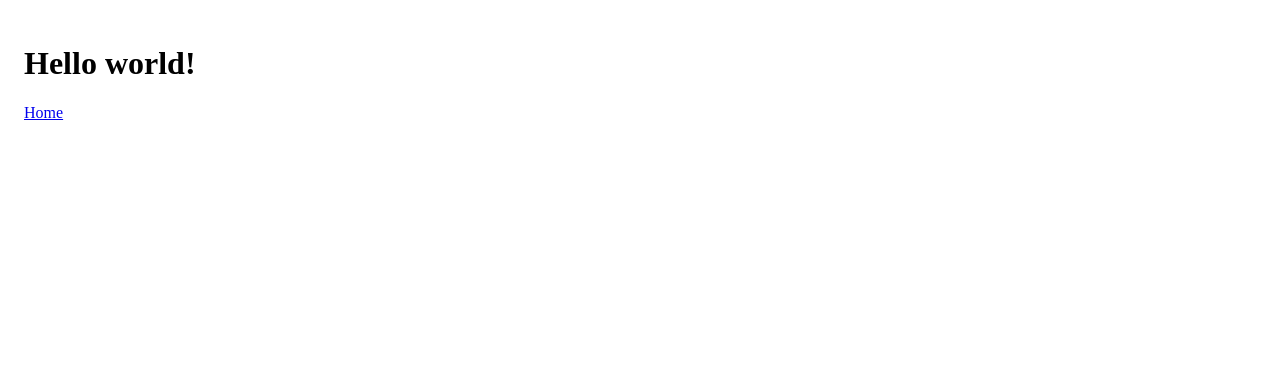
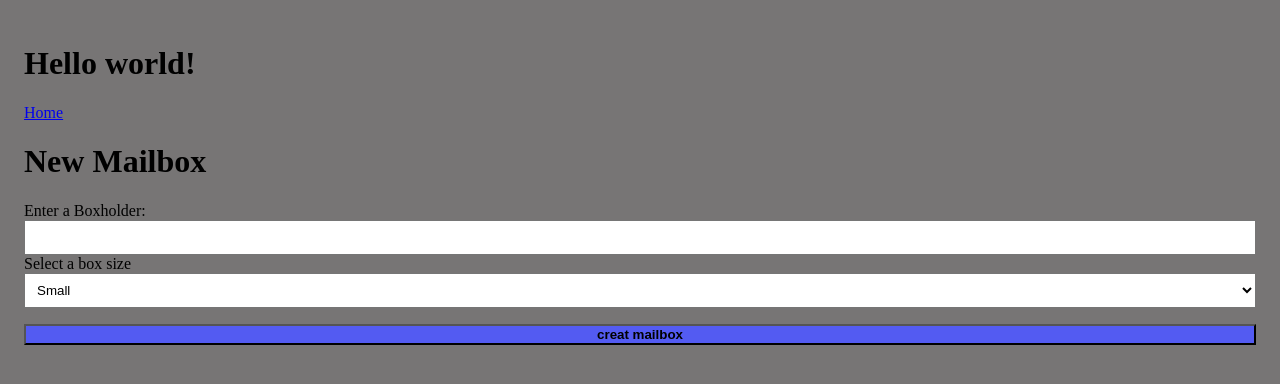
Before and after one commit to fadhel-s-hashem/react-router-dom-lab, a React (Vite) app: page / in a window 1280 px wide. Shown: the top 384 px of the page. Built offline with nearby package versions, Linux system fonts and the light colour scheme.

Commit message:
creat form P1

```diff
--- a/src/App.jsx
+++ b/src/App.jsx
@@ -1,12 +1,17 @@
 // src/App.jsx
+import { useState } from "react";
 import NavBar from "./components/NavBar";
+import MailboxForm from "./components/MailboxForm";
 
 const App = () => {
+
+  const [mailbox, setMailbox]= useState([])
+
   return (
     <>
     <h1>Hello world!</h1>
     <NavBar/>
-
+    <MailboxForm/>
 
     </>
   )
--- a/src/components/MailboxForm.jsx
+++ b/src/components/MailboxForm.jsx
@@ -0,0 +1,50 @@
+import { useState } from "react"
+
+const MailboxForm = () => {
+
+const initialState = {
+  _id: 1,
+  boxSize: '',
+  boxOwner: '',
+}
+
+const [formData, setFormData] = useState(initialState)
+
+const handelChange = (event)=> {
+    console.log(event.target.name)
+    console.log(event.target.value)
+
+    setFormData({...formData, [event.target.name]: event.target.value})
+}
+
+ const handelSubmit = (event) => {
+        event.preventDefault()
+
+ }
+
+
+    return(
+        <div>
+            <h1>New Mailbox</h1>
+            <form>
+                Enter a Boxholder:
+                <input type="text" name="boxOwner" value={formData.boxOwner} onChange={handelChange}/>
+
+                Select a box size
+                <select name="boxSize" value={formData.boxSize} onChange={handelChange}>
+            <option>Small</option>
+            <option>Medium</option>
+            <option>Large</option>
+                </select>
+
+                <button type="submit"> creat mailbox</button>
+
+            </form>
+
+
+
+        </div>
+    )
+}
+
+export default MailboxForm
--- a/src/index.css
+++ b/src/index.css
@@ -4,6 +4,7 @@ body {
   padding: 16px;
   display: flex;
   flex-direction: column;
+  background-color: rgb(119, 117, 117);
 }
 
 #root {
```
